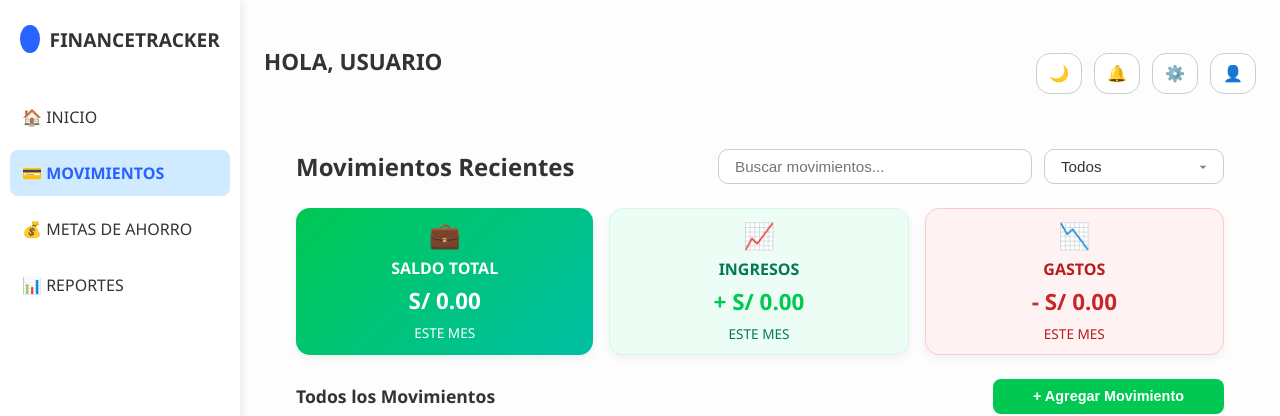
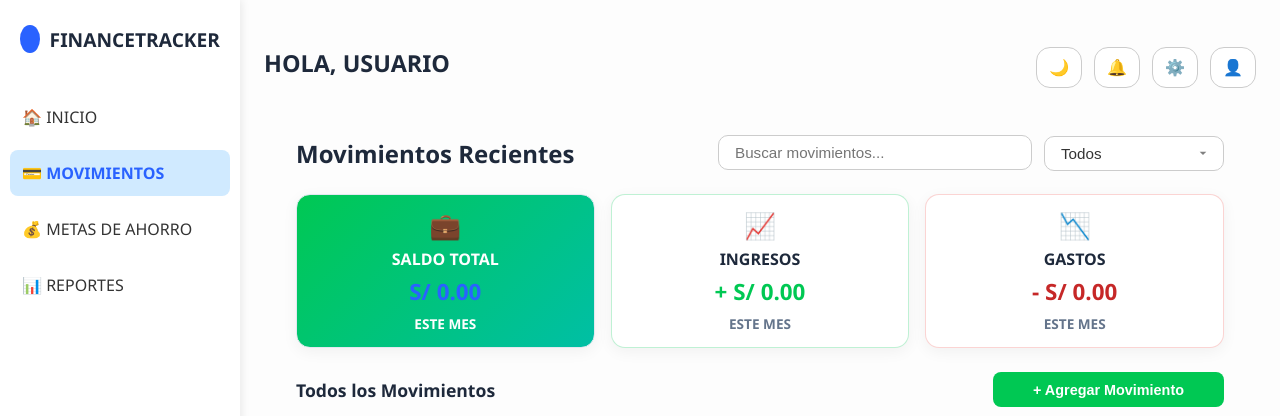
Before and after one commit to beckdreamcoder/finanzas-app, a React (Create React App) app in the folder finanzas-app-frontend/: page /movimientos in a window 1280 px wide. Shown: the top 416 px of the page. Built offline with nearby package versions, Linux system fonts and the light colour scheme; no server answers.

Commit message:
style(ui): optimizar paleta de colores, contraste y estilos responsive en tarjetas y metas de ahorro

```diff
--- a/finanzas-app-frontend/src/modules/metasAhorro/styles/MetasAhorro.scss
+++ b/finanzas-app-frontend/src/modules/metasAhorro/styles/MetasAhorro.scss
@@ -9,14 +9,14 @@
     display: flex;
     justify-content: space-between;
     align-items: center;
-  flex-wrap: wrap; // Para que se acomode en dispositivos pequeños
-  //margin-bottom: 1.5rem;
+    flex-wrap: wrap;
 
     .titulo-seccion {
       font-size: 1.6rem;
       font-weight: bold;
-    white-space: nowrap; // Evita que se corte o pase a otra línea
+      white-space: nowrap;
       margin: 0;
+      color: var(--text-main);
     }
 
     .filtro-metas {
@@ -55,7 +55,8 @@
 
   .leyenda-progreso {
     margin: 20px 0;
-  background: #f9f9f9;
+    background: var(--card-bg, #ffffff);
+    border: 1px solid var(--card-border, #e2e8f0);
     padding: 15px 20px;
     border-radius: 8px;
     border-left: 4px solid #4caf50;
@@ -68,7 +69,7 @@
     h4 {
       font-size: 15px;
       font-weight: bold;
-    color: $text-primary;
+      color: var(--text-main);
       margin: 0;
     }
 
@@ -77,7 +78,7 @@
       align-items: center;
       font-size: 14px;
       gap: 6px;
-    color: $text-primary;
+      color: var(--text-main);
     }
 
     .color-box {
@@ -103,6 +104,7 @@
       background-color: #2ecc71;
     }
   }
+
   .lista-metas {
     display: flex;
     flex-direction: column;
@@ -110,12 +112,8 @@
 
   .sin-resultados {
     font-size: 1rem;
-    color: $text-secondary;
+    color: var(--text-muted);
     text-align: center;
     margin-top: $padding-md;
   }
 }
-
-body.modo-oscuro .metas-page .titulo-seccion {
-  color: $text-light;
-}
--- a/finanzas-app-frontend/src/shared/styles/CardResumen.scss
+++ b/finanzas-app-frontend/src/shared/styles/CardResumen.scss
@@ -1,101 +1,100 @@
 @import '../../styles/variables';
 
 .card {
-  background: white;
+  background: var(--card-bg, #ffffff);
+  border: 1px solid var(--card-border, #e2e8f0);
   border-radius: $radius-md;
   padding: $padding-md;
   flex: 1;
-  box-shadow: $shadow-md;
-  transition: transform 0.2s ease;
+  box-shadow: var(--card-shadow, $shadow-md);
+  transition: transform 0.2s ease, box-shadow 0.2s ease;
   text-align: center;
   min-width: 200px;
 
   &:hover {
     transform: translateY(-4px);
+    box-shadow: var(--card-hover-shadow, $shadow-lg);
   }
 
   .icono-card {
     font-size: 2.6rem;
     margin-bottom: 0.5rem;
+    background: transparent;
   }
 
   p {
-    font-size: 1.3rem;
-    font-weight: 600;
+    font-size: 1.15rem;
+    font-weight: 700;
     text-transform: uppercase;
-    color: var(--text-primary);
-    background-color: var(--card-bg);
+    color: var(--text-main);
+    background: transparent !important; // ✅ ELIMINADA FRANJA AZUL DE FONDO
+    margin: 0 0 6px 0;
   }
 
   h3 {
     font-size: 1.8rem;
     margin: 6px 0;
-    font-weight: bold;
-    color: var(--text-primary);
-    background-color: var(--card-bg);
+    font-weight: 800;
+    color: var(--text-main);
+    background: transparent !important; // ✅ ELIMINADA FRANJA AZUL DE FONDO
   }
 
   span {
-    font-size: 0.8rem;
-    color: var(--text-primary);
-    background-color: var(--card-bg);
+    font-size: 0.82rem;
+    font-weight: 600;
+    color: var(--text-muted);
+    background: transparent !important; // ✅ ELIMINADA FRANJA AZUL DE FONDO
   }
 
   .positivo {
-    color: $color-success;
+    color: $color-success !important;
   }
 
   .negativo {
-    color: $color-danger;
+    color: $color-danger !important;
   }
 
   .balance {
-    color: white;
+    color: #2962ff !important;
   }
 }
 
 .card-balance {
-  background: linear-gradient(135deg, $color-success, #00bfa5);
-  color: white;
+  background: linear-gradient(135deg, $color-success, #00bfa5) !important;
+  color: white !important;
+
+  p, h3, span {
+    color: white !important;
+  }
 }
 
 .card-ingresos {
-  background-color: #ecfdf5;
-  color: #047857;
-  border: 1px solid #d1fae5;
+  border: 1px solid rgba(0, 200, 83, 0.25);
 }
 
 .card-gastos {
-  background-color: #fef2f2;
-  color: #b91c1c;
-  border: 1px solid #fecaca;
+  border: 1px solid rgba(239, 83, 80, 0.25);
 }
 
-body.modo-oscuro .card {
-  background-color: #333;
-  color: $text-light;
-}
-
-
 .compacto {
-  padding: 0.6rem 0.8rem; // ⬅️ Reduce el ALTO
+  padding: 0.8rem 1rem;
 
   .icono-card {
     font-size: 1.5rem;
     margin-bottom: 0.2rem;
   }
 
-  .titulo-seccion {
-    font-size: 0.75rem;
+  p {
+    font-size: 0.85rem;
     margin-bottom: 0.2rem;
   }
 
   h3 {
-    font-size: 1.1rem;
+    font-size: 1.25rem;
     margin: 0.2rem 0;
   }
 
   span {
-    font-size: 0.7rem;
+    font-size: 0.75rem;
   }
 }
--- a/finanzas-app-frontend/src/shared/styles/TopBar.scss
+++ b/finanzas-app-frontend/src/shared/styles/TopBar.scss
@@ -11,11 +11,11 @@
 }
 
 .saludo {
-  color: var(--text-primary);
-  font-weight: bold;
-  font-size: 1.2rem;
-  background-color: var(--card-bg);
-
+  color: var(--text-main, #fff);
+  font-weight: 700;
+  font-size: 1.25rem;
+  background: transparent !important; // ✅ ELIMINADO EL CUADRO AZUL DETRÁS DEL SALUDO
+  margin: 0;
 }
 
 .acciones-top {
@@ -93,20 +93,16 @@ body.modo-oscuro .acciones-top button {
 
 .menu-item {
   padding: 10px 16px;
-  border: none; // ✅ Elimina borde
+  border: none;
   background: transparent;
   text-align: left;
   cursor: pointer;
   color: $color-danger;
   transition: background 0.2s ease;
   font-weight: 500;
-
-
   display: flex;
   align-items: center;
   gap: 8px;
-
-  // ✅ Evita estilos heredados
   outline: none;
   box-shadow: none;
 }
--- a/finanzas-app-frontend/src/styles/theme.scss
+++ b/finanzas-app-frontend/src/styles/theme.scss
@@ -2,15 +2,41 @@
 
 @import './variables';
 
+:root {
+  // 🎨 Variables para MODO CLARO (por defecto)
+  --bg-page: #f8fafc;
+  --card-bg: #ffffff;
+  --card-border: #e2e8f0;
+  --card-shadow: 0 4px 15px rgba(0, 0, 0, 0.05);
+  --card-hover-shadow: 0 8px 25px rgba(0, 0, 0, 0.09);
+  --text-main: #1e293b;
+  --text-muted: #64748b;
+  --table-border: #e2e8f0;
+  --table-row-hover: #f1f5f9;
+  --meta-card-bg: #f8fafc;
+}
+
 body {
-  background-color: $light-bg;
-  color: $text-primary;
-  font-family: 'Segoe UI', sans-serif;
+  background-color: var(--bg-page);
+  color: var(--text-main);
+  font-family: 'Segoe UI', system-ui, -apple-system, sans-serif;
   margin: 0;
   transition: background-color 0.3s ease, color 0.3s ease;
 }
 
 body.modo-oscuro {
-  background-color: $dark-bg;
-  color: $text-light;
+  // 🎨 Variables para MODO OSCURO
+  --bg-page: #0f172a;
+  --card-bg: #1e293b;
+  --card-border: #334155;
+  --card-shadow: 0 4px 15px rgba(0, 0, 0, 0.35);
+  --card-hover-shadow: 0 8px 25px rgba(0, 0, 0, 0.5);
+  --text-main: #f8fafc;
+  --text-muted: #94a3b8;
+  --table-border: #334155;
+  --table-row-hover: #334155;
+  --meta-card-bg: #1e293b;
+
+  background-color: var(--bg-page);
+  color: var(--text-main);
 }
```
Lines whose indentation alone changed are shown as unchanged.
